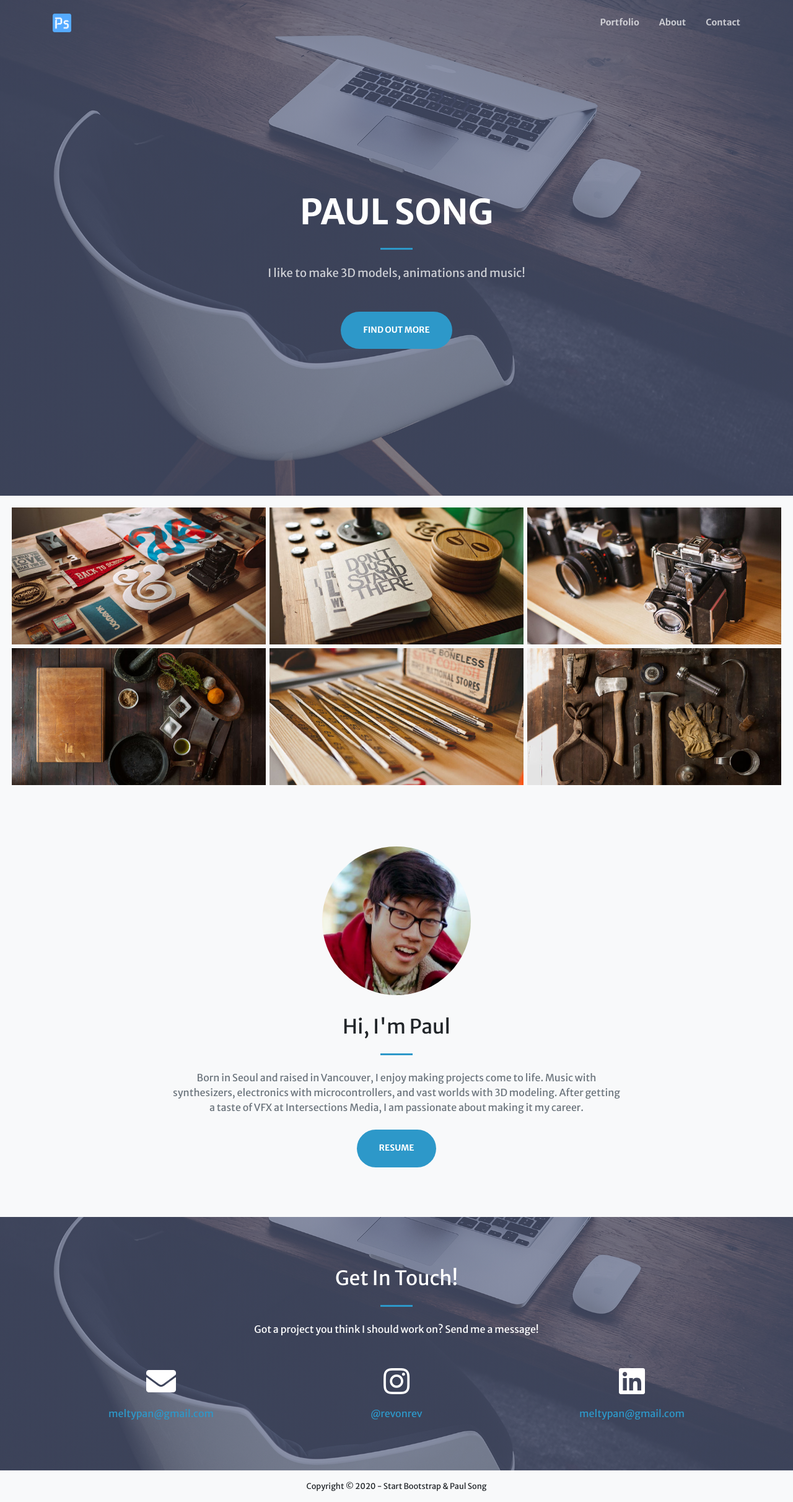
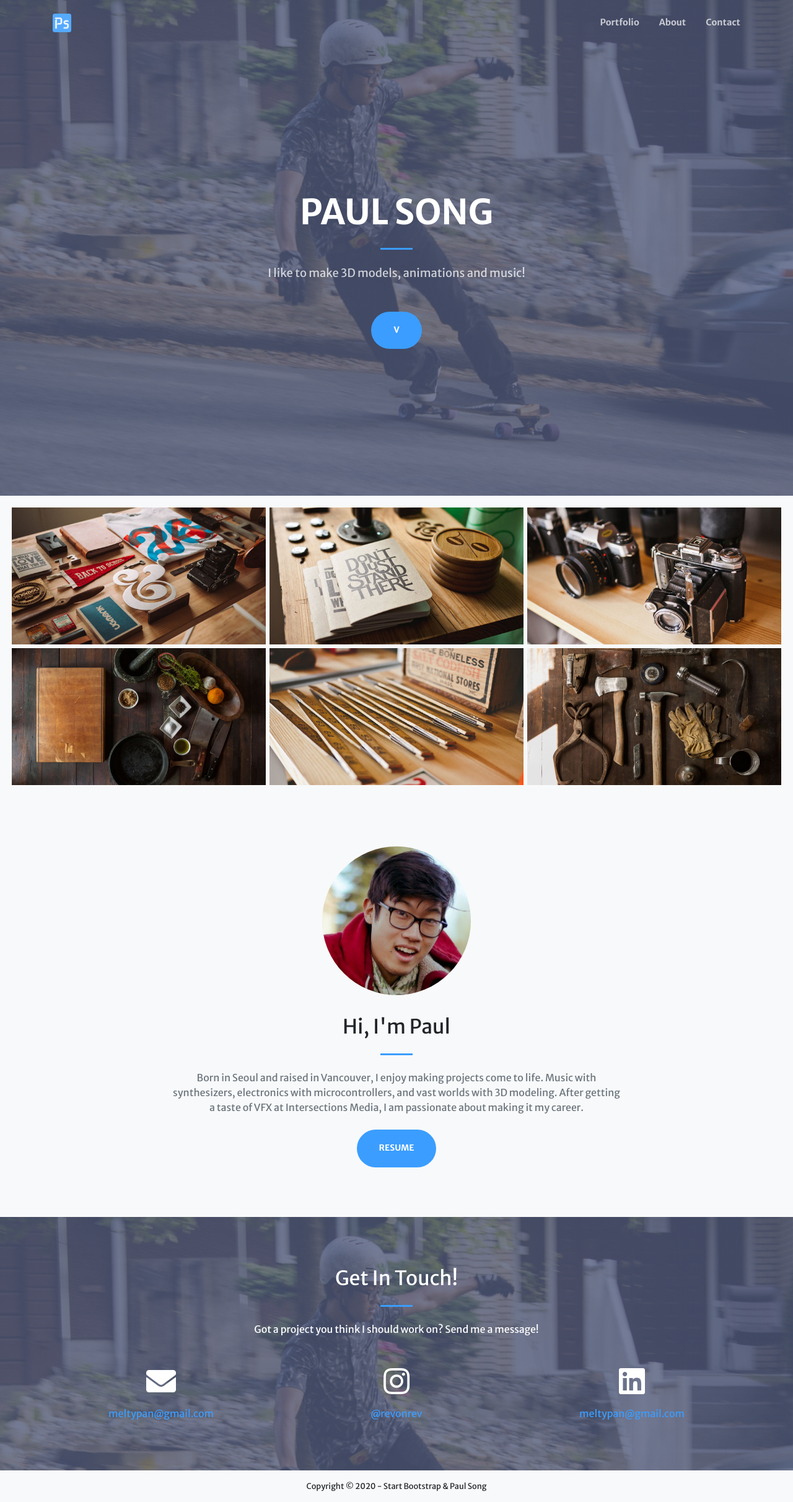
Before and after one commit to saulpong/paulfolio, a Gatsby site: page / in a window 1280 px wide. Shown: the whole page at 62% size. Built offline with nearby package versions, Linux system fonts and the light colour scheme; Gatsby itself is replaced by a stand-in of ours.

Commit message:
Update background images

```diff
--- a/src/components/header.js
+++ b/src/components/header.js
@@ -55,7 +55,7 @@ export default class Header extends React.Component {
                 <p className="text-white-75 font-weight-light mb-5">
                   I like to make 3D models, animations and music!
                 </p>
-                <a className="btn btn-primary btn-xl js-scroll-trigger" href="#about" onClick={Scroller.handleAnchorScroll}>Find Out More</a>
+                <a className="btn btn-primary btn-xl js-scroll-trigger" href="#portfolio" onClick={Scroller.handleAnchorScroll}>V</a>
               </div>
             </div>
           </div>
--- a/src/sass/_contact.scss
+++ b/src/sass/_contact.scss
@@ -1,6 +1,6 @@
 #contact {
-	background: linear-gradient(to bottom, #{fade-out($brown, .2)} 0%,#{fade-out($brown, .2)} 100%), url('../images/bg-masthead.jpg');
-	background-position: center;
+	background: linear-gradient(to bottom, #{fade-out($brown, .2)} 0%,#{fade-out($brown, .2)} 100%), url('../images/slidy-paul.jpg');
+	background-position: top;
 	background-repeat: no-repeat;
 	background-attachment: scroll;
 	background-size: cover;
--- a/src/sass/_masthead.scss
+++ b/src/sass/_masthead.scss
@@ -4,8 +4,8 @@
 	padding-bottom: calc(10rem - #{$navbar-height});
 	// replace the masthead.jpg image in the /img directory to change the image
 	// if the image name change, make sure to update the url path below!
-	background: linear-gradient(to bottom, #{fade-out($brown, .2)} 0%,#{fade-out($brown, .2)} 100%), url('../images/bg-masthead.jpg');
-	background-position: center;
+	background: linear-gradient(to bottom, #{fade-out($brown, .2)} 0%,#{fade-out($brown, .2)} 100%), url('../images/slidy-paul.jpg');
+	background-position: top;
 	background-repeat: no-repeat;
 	background-attachment: scroll;
 	background-size: cover;
--- a/src/sass/_variables.scss
+++ b/src/sass/_variables.scss
@@ -3,8 +3,8 @@
 // Color overrides
 
 // Set a custom color
-$orange: #2d98c9 !default;
-$brown: #505a7cdc !default;
+$orange: #3b9dff !default;
+$brown: #505a7c !default;
 
 // Set primary color to orange
 $primary: $orange !default;
```
Also changed, not shown: src/images/our-vfx-artist-at-work.jpg (deleted), src/images/slidy-paul.jpg (added).
